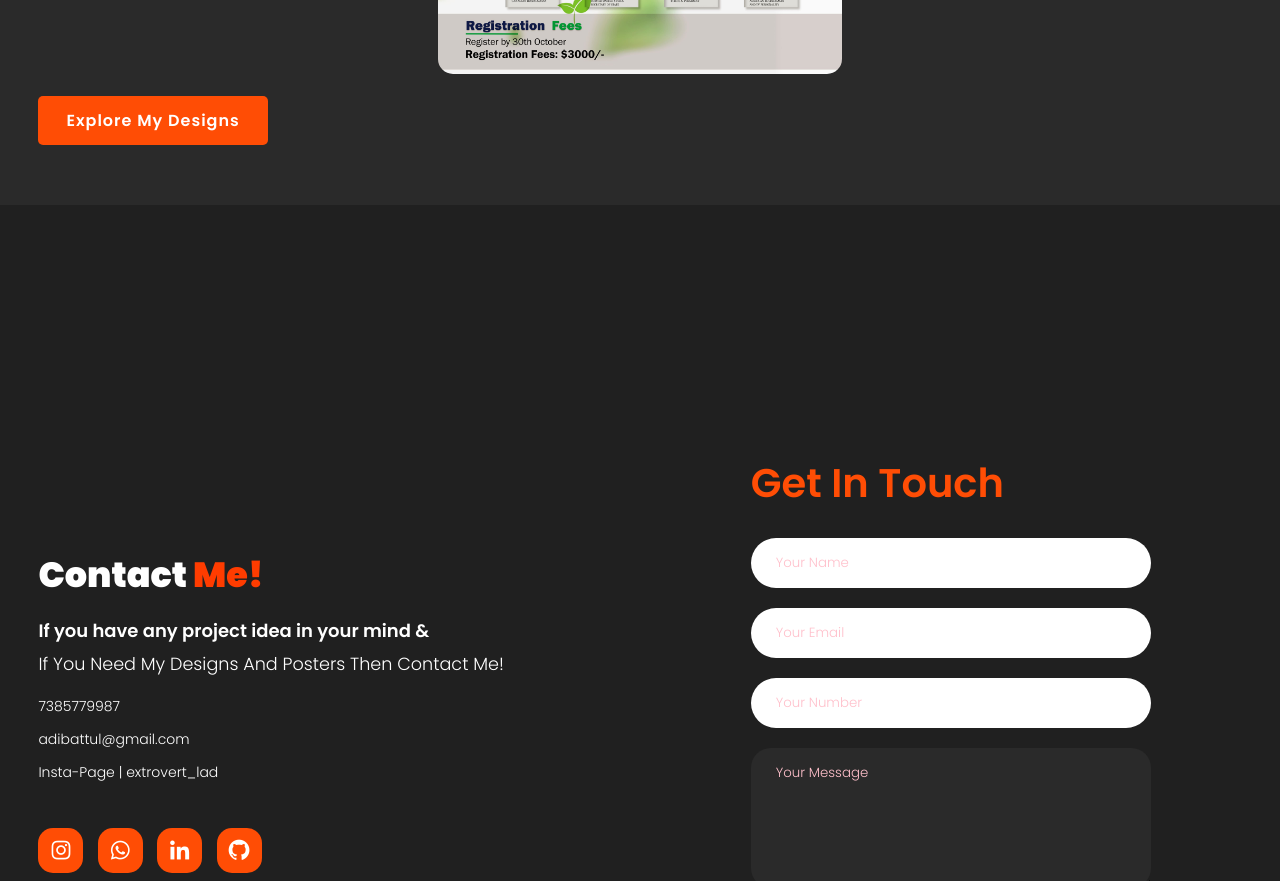
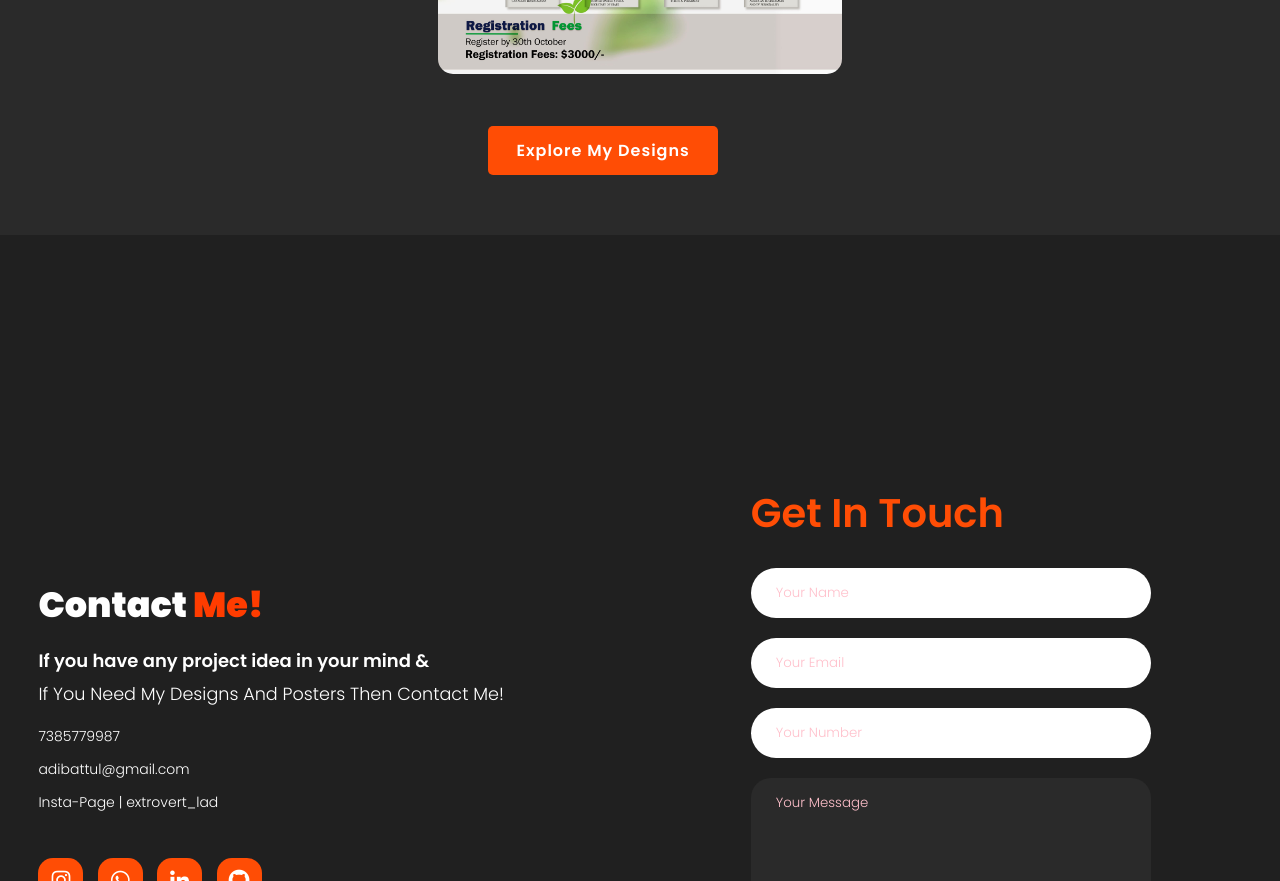
Before and after one commit to extrovertlad/Portfolio-, a plain HTML site: page index.html in a window 1280 px wide. Shown: the part 3077-3958 px from the top of the page. Drawn offline with nearby package versions, Linux system fonts and the light colour scheme; a web font is replaced by a local one.

Commit message:
Update style.css

```diff
--- a/style.css
+++ b/style.css
@@ -674,3 +674,12 @@ header.sticky{
         font-size: 10px;
     }
 }
+.ke{
+    padding-top: 30px;
+    padding-left: 450px;
+}
+.ke:hover{
+    border: white;
+    color: white;
+    border-radius: solid 2px white;
+}
```
